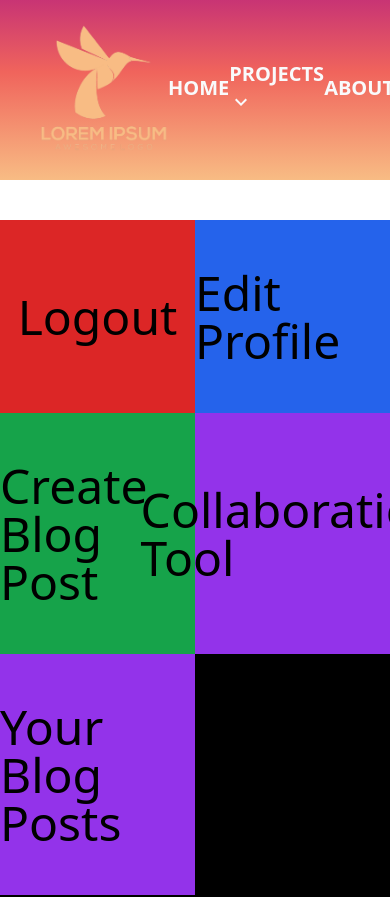
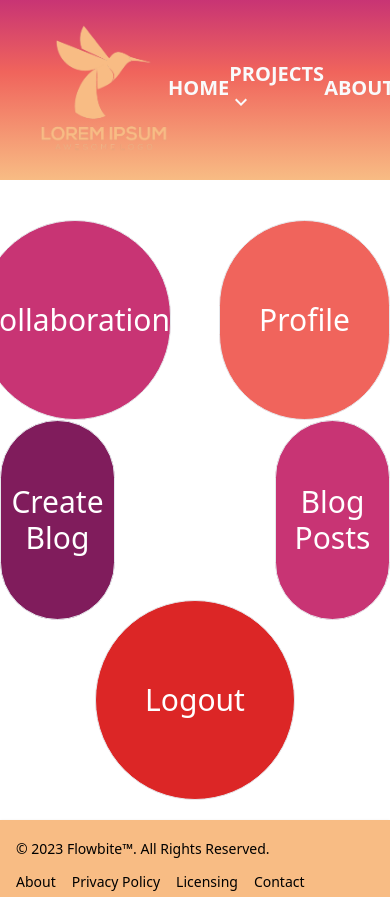
Before and after one commit to DimitriosKimpaslis/openschooldays, a React (Create React App) app: page /profile in a window 390 px wide. Shown: the top 897 px of the page. Built offline with nearby package versions, Linux system fonts and the light colour scheme.

Commit message:
Refactor CSS to fix responsive styling and background color in CollaborationPageEdit component

```diff
--- a/src/components/editCollaborationOutlets/AddPeople.jsx
+++ b/src/components/editCollaborationOutlets/AddPeople.jsx
@@ -105,7 +105,10 @@ const AddPeople = () => {
                     {peopleNotInCollaboration.map((person) => {
                         return (
                             <div key={person.uid} className='flex flex-col items-center relative cursor-pointer' onClick={() => toggleCheckIcon(person)}>
+                                <div className='w-20 h-20 relative'>
                                     <img src={person.image} alt='member' className='w-20 h-20 object-cover rounded-full' />
+                                    <div className='absolute inset-0 bg-black opacity-0 hover:opacity-50 transition-opacity duration-100 rounded-full'></div>
+                                </div>
                                 <p>{person.name + " " + person.surname}</p>
                                 {person.showCheckIcon && (
                                     <div className='absolute top-0 right-10'>
--- a/src/components/editCollaborationOutlets/ChangeStatus.jsx
+++ b/src/components/editCollaborationOutlets/ChangeStatus.jsx
@@ -23,7 +23,7 @@ const ChangeStatus = () => {
     return (
         <div>
             <h1>Change Status</h1>
-            <p>Change the status of the collaboration</p>
+            <p className='pb-1'>Change the status of the collaboration</p>
             <p className='text-gray-500'>Active is for the currently running collaborations, Inactive for future ideas that are to be executed, and Completed for finished collaborations that no longer need our attention.</p>
             <div className='flex items-center gap-4 h-32 w-40'>
                 {statusOptions.map((option, index) => {
--- a/src/components/editCollaborationOutlets/HelpCreation.jsx
+++ b/src/components/editCollaborationOutlets/HelpCreation.jsx
@@ -78,6 +78,10 @@ const HelpCreation = () => {
     }
 
     const uploadHelp = async () => {
+        if (title === '') {
+            alert('Please add a title')
+            return
+        }
         if (collaboration.help_needed === null) {
             const { error } = await supabase
                 .from('collaboration')
--- a/src/components/editCollaborationOutlets/HelpManagment.jsx
+++ b/src/components/editCollaborationOutlets/HelpManagment.jsx
@@ -0,0 +1,76 @@
+import React, { useContext, useEffect, useState } from 'react'
+import { useNavigate, useOutletContext } from 'react-router-dom';
+import DeleteIcon from '@mui/icons-material/Delete';
+import { supabase } from '../../client';
+import { GlobalMessageContext } from '../../App';
+
+
+const HelpManagment = () => {
+    const collaboration = useOutletContext();
+    const [helpNeeded, setHelpNeeded] = useState([])
+    const { globalMessage, setGlobalMessage } = useContext(GlobalMessageContext)
+    useEffect(() => {
+        if (collaboration) {
+            setHelpNeeded(collaboration.help_needed)
+        }
+    }, [collaboration])
+    const navigate = useNavigate();
+
+    const deleteHelp = async (helpIndex) => {
+        const help = helpNeeded[helpIndex]
+        const newHelpNeeded = helpNeeded.filter((help, index) => index !== helpIndex)
+        const { error } = await supabase
+            .from('collaboration')
+            .update({
+                help_needed: newHelpNeeded
+            })
+            .eq('id', collaboration.id)
+        if (error) {
+            console.error('Error deleting help:', error.message)
+            return
+        }
+        setHelpNeeded(newHelpNeeded)
+        setGlobalMessage({ ...globalMessage, open: false })
+    }
+
+    const cancelDelete = () => {
+        setGlobalMessage({ ...globalMessage, open: false })
+    }
+
+    const deleteHelpQuestion = (helpIndex) => {
+        setGlobalMessage({ message: "Are you sure you want to delete this help?", type: "warning", open: true, yes: () => deleteHelp(helpIndex), no: () => { cancelDelete() } })
+    }
+
+    return (
+        <div>
+            <h1>Help Posts</h1>
+            <div className='grid grid-cols-3 items-center gap-1 min-h-[300px]'>
+                {(helpNeeded?.length === 0 || helpNeeded === null) ?
+                    <div className='col-span-12'>
+                        <p className='text-lg text-center text-gray-500'>No help posts in this collaboration</p>
+                    </div>
+                    :
+                    helpNeeded?.map((help, helpIndex) => {
+                        const readableDate = new Date(help.date).toDateString()
+                        return (
+                            <div className='w-full h-full gap-1 shadow-md hover:shadow-xl cursor-pointer relative' key={helpIndex} >
+                                <div className='w-full h-32 bg-gray-500' onClick={() => navigate('/help-page/' + collaboration.id + "/" + helpIndex)}>
+                                    <img src={collaboration.idea.thumbnail} alt='collaboration' className='w-full h-full object-cover' />
+                                </div>
+                                <div className='p-3' onClick={() => navigate('/help-page/' + collaboration.id + "/" + helpIndex)}>
+                                    <p className='text-xl font-bold'>{collaboration.idea.title.length > 75 ? collaboration.idea.title.slice(0, 75) + "..." : collaboration.idea.title}</p>
+                                    <p className='text-lg'>{help.title}</p>
+                                    <p className='text-xl'>{readableDate}</p>
+                                </div>
+                                <DeleteIcon className='absolute top-0 right-0 text-red-500 hover:text-red-800 cursor-pointer text-4xl bg-black' fontSize='' onClick={() => { deleteHelpQuestion(helpIndex) }} />
+                            </div>
+                        )
+                    })
+                }
+            </div>
+        </div>
+
+    )
+}
+
+export default HelpManagment
--- a/src/components/userActions/Collaboration.jsx
+++ b/src/components/userActions/Collaboration.jsx
@@ -74,7 +74,7 @@ const Collaboration = () => {
                                 <SosIcon className='text-4xl text-red-500 relative top-[2px]' fontSize='' />
                                 <p className='text-2xl'>Help needed!</p>
                             </div>
-                            <div className='grid grid-cols-3 items-center gap-1 min-h-[350px]:'>
+                            <div className='grid grid-cols-3 items-center gap-1 min-h-[350px]'>
                                 {helpNeeded.length === 0 ?
                                     <div className='col-span-12'>
                                         <p className='text-4xl text-gray-700 text-center'>No help currently needed</p>
--- a/src/components/userActions/CollaborationPageEdit.jsx
+++ b/src/components/userActions/CollaborationPageEdit.jsx
@@ -91,7 +91,7 @@ const CollaborationPageEdit = () => {
             <p className=' px-10 py-3 text-xl hover:bg-black hover:text-white cursor-pointer' onClick={() => navigate('members')}>Add people</p>
             <p className=' px-10 py-3 text-xl hover:bg-black hover:text-white cursor-pointer'>Post update</p>
             <p className=' px-10 py-3 text-xl hover:bg-black hover:text-white cursor-pointer' onClick={() => navigate("create-help")}>Alert for help</p>
-            <p className=' px-10 py-3 text-xl hover:bg-black hover:text-white cursor-pointer'>Manage help</p>
+            <p className=' px-10 py-3 text-xl hover:bg-black hover:text-white cursor-pointer' onClick={() => navigate("manage-help")}>Manage help</p>
             <div className='flex items-center gap-2 px-10 pt-16 pb-2'>
               <p className=' text-xl'>Dangerous Zone</p>
               <ReportProblemIcon className='text-red-500 relative top-[1px]' />
--- a/src/components/userActions/CreateCollaboration.jsx
+++ b/src/components/userActions/CreateCollaboration.jsx
@@ -11,7 +11,6 @@ import CloudDoneIcon from '@mui/icons-material/CloudDone';
 import DeleteIcon from '@mui/icons-material/Delete';
 import FormatListBulletedIcon from '@mui/icons-material/FormatListBulleted';
 import { UserContext } from '../../App';
-import ArrowBack from '../etc/ArrowBack';
 
 const CreateCollaboration = () => {
     const [title, setTitle] = useState({ value: '', rows: 1 })
--- a/src/components/views/Profile.jsx
+++ b/src/components/views/Profile.jsx
@@ -17,24 +17,37 @@ const Profile = () => {
     }
 
     return (
-        <div className='w-full bg-black h-screen'>
+        <div className='conatiner'>
 
-            <div className='grid grid-cols-2 h-[80%]'>
-                <div onClick={signOut} className='bg-red-600 hover:bg-red-700 flex justify-center items-center cursor-pointer'>
-                    <p className='text-5xl'>Logout</p>
+            <div className='grid grid-cols-2 text-white'>
+
+                <div className='col-span-1 flex justify-end pr-6'>
+                    <div onClick={() => navigate('/collaboration')} className='bg-newPurple hover:bg-white hover:text-newPurple transition-colors hover:shadow-newPurple hover:shadow-md w-[200px] h-[200px] flex justify-center items-center cursor-pointer rounded-full border'>
+                        <p className='text-3xl text-center'>Collaboration</p>
+                    </div>
                 </div>
-                <div className='bg-blue-600 hover:bg-blue-700 flex justify-center items-center cursor-pointer' onClick={() => navigate('/edit-profile')}>
-                    <p className='text-5xl'>Edit Profile</p>
+                <div className='col-span-1 flex justify-start pl-6'>
+                    <div onClick={() => navigate('/edit-profile')} className='bg-newPink hover:bg-white hover:text-newPink transition-colors hover:shadow-newPink hover:shadow-md w-[200px] h-[200px] flex justify-center items-center cursor-pointer rounded-full border'>
+                        <p className='text-3xl text-center'>Profile</p>
+                    </div>
                 </div>
-                <div onClick={() => navigate('/blog-creation')} className='bg-green-600  hover:bg-green-700 flex justify-center items-center cursor-pointer'>
-                    <p className='text-5xl'>Create Blog Post</p>
+                <div className='col-span-1 flex justify-end pr-20'>
+                    <div onClick={() => navigate('/blog-creation')} className='bg-newPurple2 hover:bg-white hover:text-newPurple2 transition-colors hover:shadow-newPurple2 hover:shadow-md w-[200px] h-[200px] flex justify-center items-center cursor-pointer rounded-full border'>
+                        <p className='text-3xl text-center'>Create Blog</p>
+                    </div>
                 </div>
-                <div onClick={() => navigate('/collaboration')} className='bg-purple-600 hover:bg-purple-700 flex justify-center items-center cursor-pointer'>
-                    <p className='text-5xl'>Collaboration Tool</p>
+                <div className='col-span-1 flex justify-start pl-20'>
+                    <div onClick={() => navigate('/your-blogs/1')} className='bg-newPurple hover:bg-white hover:text-newPurple transition-colors hover:shadow-newPurple hover:shadow-md w-[200px] h-[200px] flex justify-center items-center cursor-pointer rounded-full border'>
+                        <p className='text-3xl text-center'>Blog Posts</p>
+                    </div>
                 </div>
-                <div onClick={() => navigate('/your-blogs/1')} className='bg-purple-600 hover:bg-purple-700 flex justify-center items-center cursor-pointer'>
-                    <p className='text-5xl'>Your Blog Posts</p>
+
+                <div className='col-span-2 flex justify-center bottom-5 relative'>
+                    <div onClick={signOut} className='bg-red-600 hover:bg-white hover:text-red-600 transition-colors hover:shadow-red-600 hover:shadow-md w-[200px] h-[200px] flex justify-center items-center cursor-pointer rounded-full border'>
+                        <p className='text-3xl text-center'>Logout</p>
+                    </div>
                 </div>
+
 
             </div>
         </div>
--- a/src/index.js
+++ b/src/index.js
@@ -24,6 +24,7 @@ import Description from './components/editCollaborationOutlets/Description.jsx';
 import ChangeStatus from './components/editCollaborationOutlets/ChangeStatus.jsx';
 import HelpCreation from './components/editCollaborationOutlets/HelpCreation.jsx';
 import HelpView from './components/views/HelpView.jsx';
+import HelpManagment from './components/editCollaborationOutlets/HelpManagment.jsx';
 
 
 const root = ReactDOM.createRoot(document.getElementById('root'));
@@ -68,7 +69,7 @@ root.render(
               <Route path='members' element={<AddPeople />} />
               <Route path='status' element={<ChangeStatus />} />
               <Route path='create-help' element={<HelpCreation />} />
-              <Route path='delete' element={<h1>Delete</h1>} />
+              <Route path='manage-help' element={<HelpManagment />} />
             </Route>
           </Route>
         </Route>
```
Also changed, not shown: src/components/views/HelpView.jsx (+5 -2 lines), src/components/editCollaborationOutlets/HelpEdit.jsx (deleted). Lines whose indentation alone changed are shown as unchanged.
